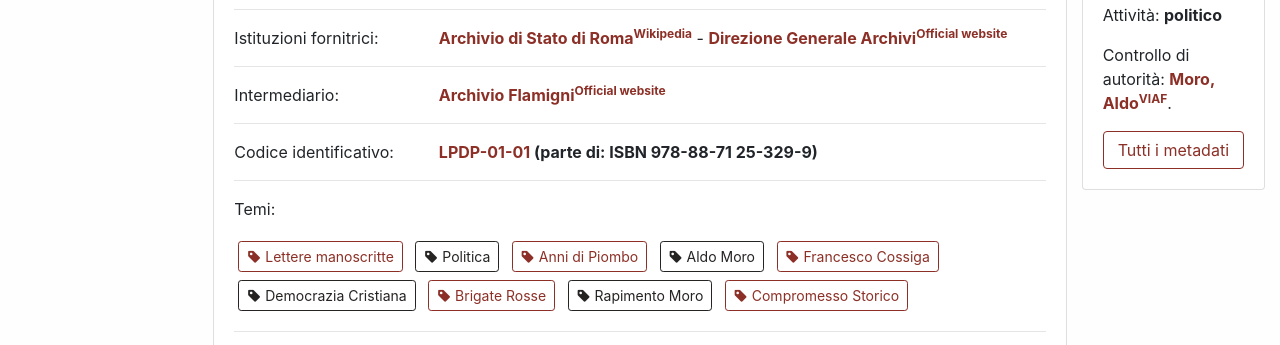
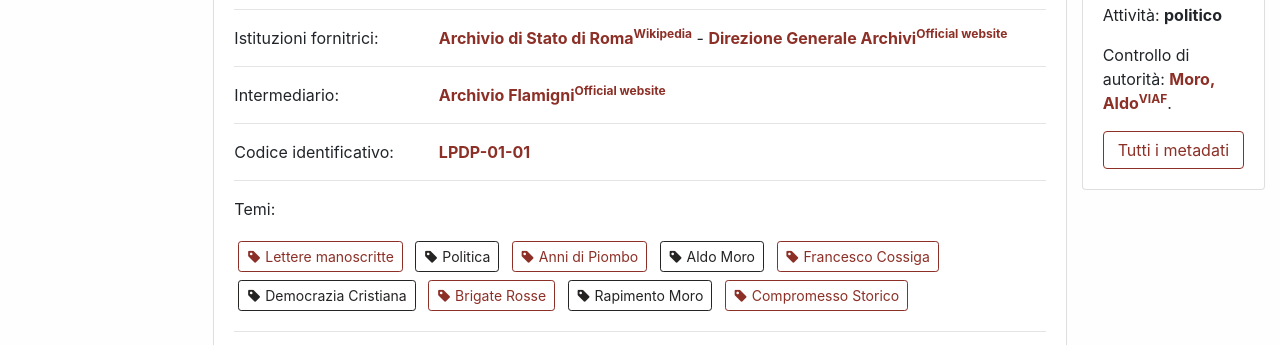
Before and after one commit to Lorenzogabrieleperuzzi/ProgettoDH, a plain HTML site: page item.htm in a window 1280 px wide. Shown: the part 999-1344 px from the top of the page. Drawn offline with nearby package versions, Linux system fonts and the light colour scheme; a web font is replaced by a local one.

Commit message:
Update item.htm

```diff
--- a/item.htm
+++ b/item.htm
@@ -309,7 +309,7 @@
 	                                <p class="card-text"><span>Intermediario:</span> <b><a href="http://www.archivioflamigni.org/" target="_blank" class="link" title="Sito web Archivio Flamigni">Archivio Flamigni<sup>Official website</sup></a></b></p>
 	                                <hr>
 
-	                                <p class="card-text"><span>Codice identificativo:</span> <b><a href="">LPDP-01-01</a> (parte di: ISBN 978-88-71 25-329-9) </b></p>
+	                                <p class="card-text"><span>Codice identificativo:</span> <b><a href="">LPDP-01-01</a></b></p>
 	                                <hr>
 
 	                                <p class="card-text">Temi:</p>
```
